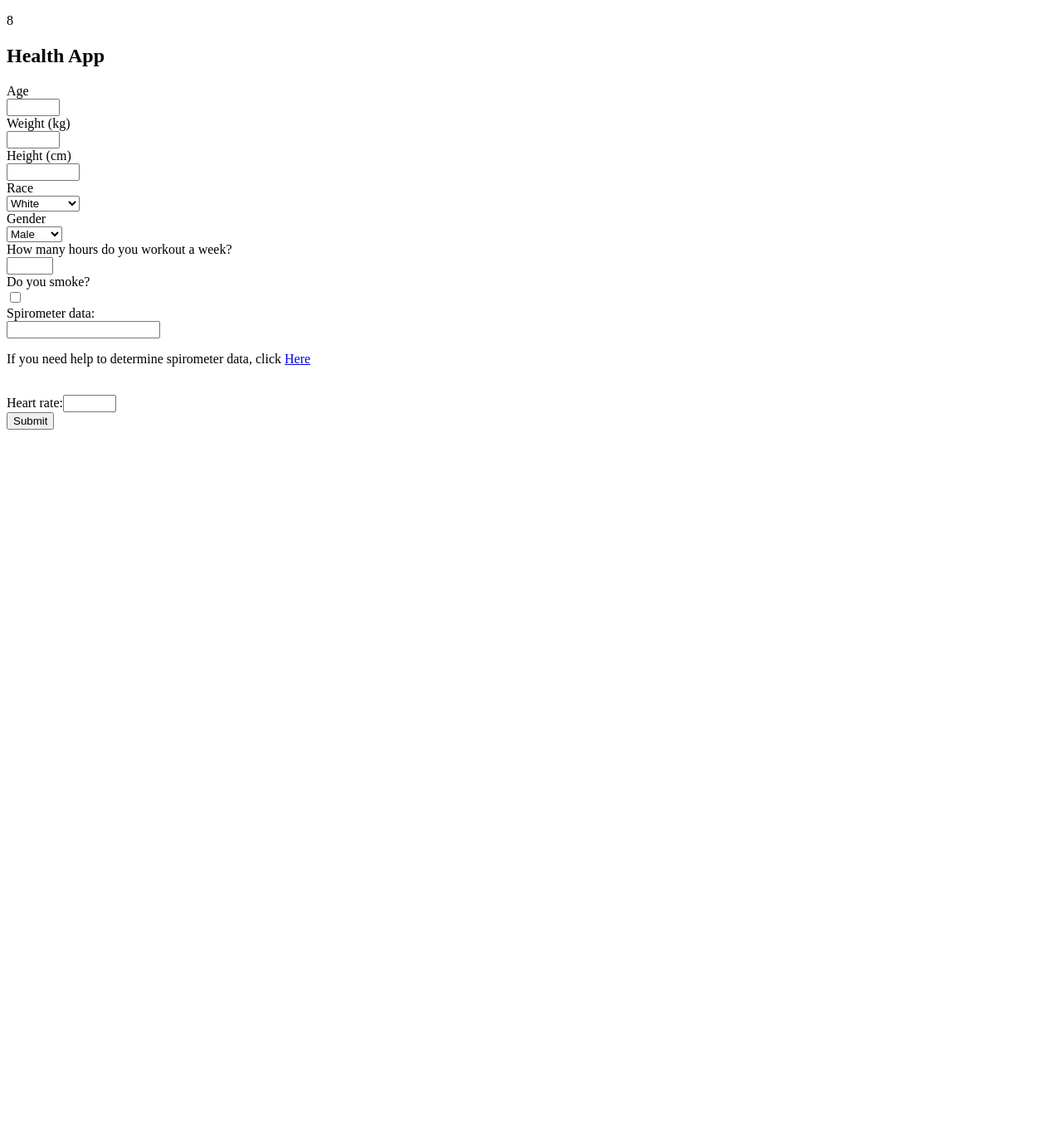
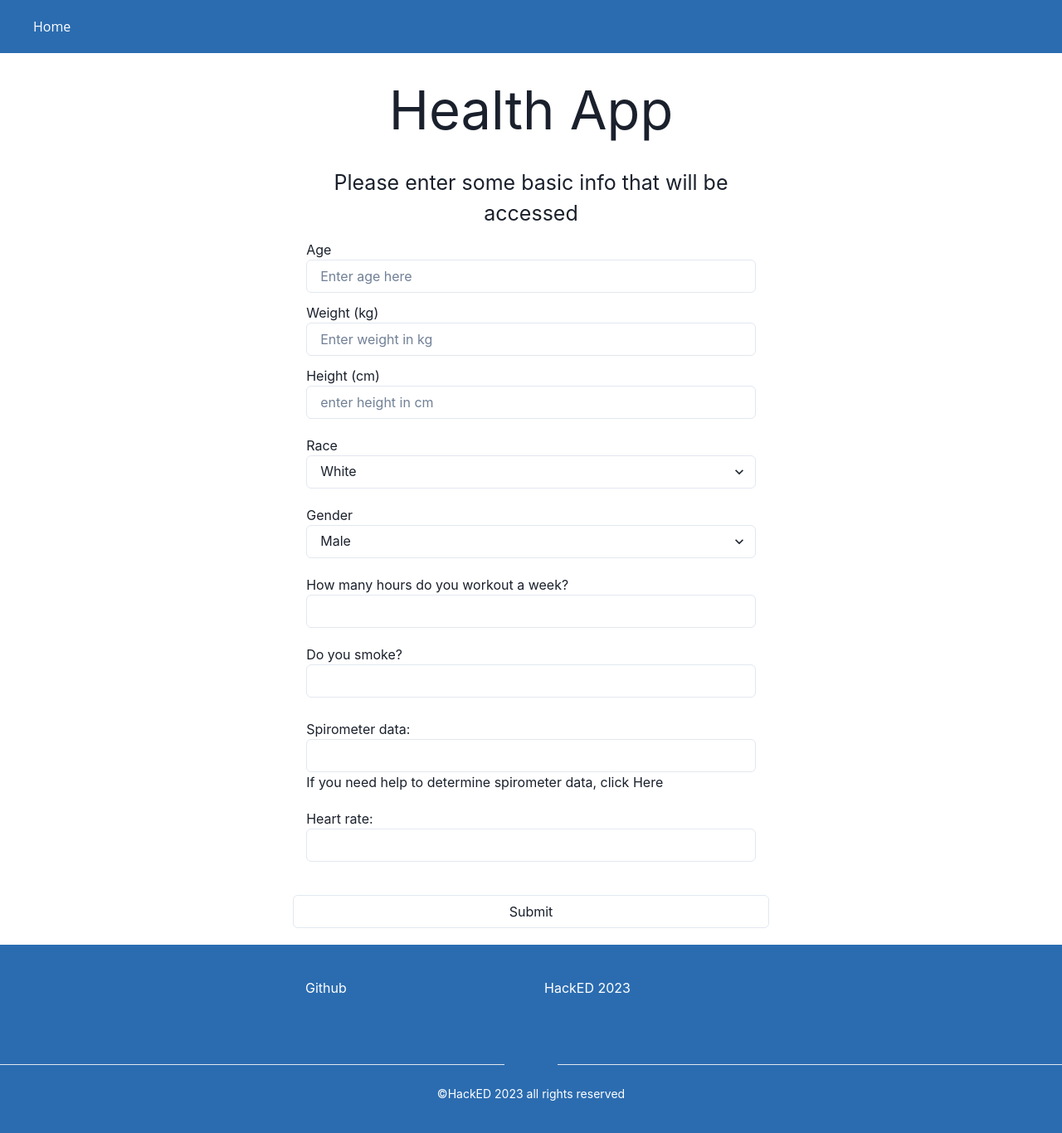
Before and after one commit to NateLapak/HealthHackED, a React (Create React App) app in the folder frontend/: page / in a window 1280 px wide. Shown: the top 1366 px of the page at 83% size. Before the commit the page ends 800 px from the top, so only its background shows below. Built offline with nearby package versions, Linux system fonts and the light colour scheme; no server answers.

Commit message:
Styled homepage

```diff
--- a/frontend/package.json
+++ b/frontend/package.json
@@ -2,11 +2,13 @@
   "name": "frontend",
   "version": "0.1.0",
   "private": true,
-  "proxy":"http://127.0.0.1:5000",
+  "proxy": "http://127.0.0.1:5000",
   "dependencies": {
+    "@chakra-ui/icons": "^2.0.15",
     "@chakra-ui/react": "^2.4.6",
     "@emotion/react": "^11.10.5",
     "@emotion/styled": "^11.10.5",
+    "@mui/material": "^5.11.3",
     "@testing-library/jest-dom": "^5.16.5",
     "@testing-library/react": "^13.4.0",
     "@testing-library/user-event": "^13.5.0",
--- a/frontend/src/App.js
+++ b/frontend/src/App.js
@@ -1,12 +1,19 @@
 import Home from "./Components/Homepage/Home";
+import Navbar from "./Components/Navbar";
+import Footer from "./Components/Footer";
+import { ChakraProvider } from '@chakra-ui/react'
 
 function App() {
   return (
+    <ChakraProvider>
       <div className="App">
         <header className="App-header">
+            <Navbar />
             <Home />
+            <Footer />
         </header>
       </div>
+    </ChakraProvider>
   );
 }
 
--- /dev/null
+++ b/frontend/src/Components/Footer.jsx
@@ -0,0 +1,43 @@
+import {Box,Container, Link, SimpleGrid, Stack, Text, Flex, useColorModeValue} from '@chakra-ui/react';
+
+const Footer = () => {
+    return (
+    <Box bg="blue.600" color="white">
+        <Container as={Stack} maxW={'6xl'} py={10}>
+            <SimpleGrid columns={{ base: 1, sm: 2, md: 4 }} spacing={8}>
+                <Stack align={'flex-start center'}>
+                </Stack>
+                <Stack align={'flex-start center'}>
+                    <Link href="https://github.com/RomanCui/HealthHackED">Github</Link>
+                </Stack>
+                <Stack align={'flex-start'}>
+                    <Link href="https://hacked.compeclub.com/">HackED 2023</Link>
+                </Stack>
+
+
+            </SimpleGrid>
+        </Container>
+        <Box py={10}>
+            <Flex align={'center'} _before={{
+                    content: '""',
+                    borderBottom: '1px solid',
+                    borderColor: useColorModeValue('gray.200', 'gray.700'),
+                    flexGrow: 1,
+                    mr: 8,
+                    }} _after={{
+                    content: '""',
+                    borderBottom: '1px solid',
+                    borderColor: useColorModeValue('gray.200', 'gray.700'),
+                    flexGrow: 1,
+                    ml: 8,
+                    }}>
+            </Flex>
+            <Text pt={6} fontSize={'sm'} textAlign={'center'}>
+                ©HackED 2023 all rights reserved
+            </Text>
+        </Box>
+    </Box>
+    )
+}
+
+export default Footer
--- a/frontend/src/Components/Homepage/Home.jsx
+++ b/frontend/src/Components/Homepage/Home.jsx
@@ -1,8 +1,10 @@
+import {Box, Container, Text, Input, Select} from '@chakra-ui/react'
 import React, { useState, useEffect } from "react";
+
 const Home = () => {
 
     const [data, setdata] = useState({
-        age: 8,
+        age: 0,
     });
 
     useEffect(() => {
@@ -20,72 +22,88 @@ const Home = () => {
     }, []);
 
     return (
-        <div>
-            <p>{data.age}</p>
-            <h2>Health App</h2>
+        <Box>
+            <Container>
 
+                <Text m={5} fontSize={[30, 40, 60, 65]} textAlign="center">
+                Health App
+                </Text>
+
+                <Text m={2} fontSize={[10, 15, 20, 25]} textAlign="center">Please enter some basic info that will be accessed</Text>
                 <form>
+                    <Container my={3}>
                         <label>Age</label>
                         <br />
-                <input type="number" name="Age" min="1" max="120"></input>
+                        <Input type="number" name="Age" min="1" max="120" placeholder='Enter age here'></Input>
                         <br />
+                    </Container>
 
+                    <Container my={3}>
                         <label>Weight (kg)</label>
                         <br />
-                <input type="number" name="Weight" min="5" max="250"></input>
+                        <Input type="number" name="Weight" min="5" max="250" placeholder="Enter weight in kg"></Input>
                         <br />
+                    </Container>
 
+                    <Container my={3}>
                         <label>Height (cm)</label>
                         <br />
-                <input type="number" name="Height" min="10" max="300" step="0.01"></input>
+                        <Input type="number" name="Height" min="10" max="300" step="0.01" placeholder="enter height in cm"></Input>
                         <br />
+                    </Container>
 
+                    <Container my={5}>
                         <label>Race</label>
                         <br />
-                <select name="gender">
+                        <Select name="gender">
                             <option value="White">White</option>
                             <option value="Asian">Asian</option>
                             <option value="Black">Black</option>
                             <option value="Indigenous">Indigenous</option>
                             <option value="Other">Other</option>
-                </select>
-                <br />
+                        </Select>
+                    </Container>
 
+                    <Container my={5}>
                         <label>Gender</label>
                         <br />
-
-                <select name="gender">
+                        <Select name="gender">
                             <option value="male">Male</option>
                             <option value="female">Female</option>
-                </select>
+                        </Select>
+                    </Container>
 
-                <br />
-
+                    <Container my={5}>
                         <label>How many hours do you workout a week?</label>
                         <br />
-                <input type="number" name="Hours" min="0" max="24"></input>
+                        <Input type="number" name="Hours" min="0" max="24"></Input>
+                    </Container>
 
-                <br/>
 
+                    <Container my={5}>
                         <label>Do you smoke?</label>
                         <br />
-                <input type="checkbox"></input>
+                        <Input type="checkbox"></Input>
+                    </Container>
 
-                <br/>
-
+                    <Container my={5}>
                         <label>Spirometer data:</label>
                         <br/>
-                <input type="number"></input>
+                        <Input type="number"></Input>
                         <p>If you need help to determine spirometer data, click <a href="https://www.healthline.com/health/spirometry#procedure">Here</a></p>
+                    </Container>
 
-                <br />
+                    <Container my={5}>
+                        <label>Heart rate:</label>
+                        <Input type="number" name="Heart-rate" min="1" max="150"></Input>
+                        <br/>
+                    </Container>
 
-                <label>Heart rate:</label>
-                <input type="number" name="Heart-rate" min="1" max="150"></input>
-                <br/>
-                <input type="submit" value="Submit"></input>
+                    <Input className="#2B6CB0" type="submit" value="Submit" my={5}></Input>
                 </form>
-        </div>
+
+            </Container>
+        </Box>
     )
 }
 
--- /dev/null
+++ b/frontend/src/Components/Navbar.jsx
@@ -0,0 +1,61 @@
+import {Box, Flex, HStack, Link, IconButton, Menu, useDisclosure, useColorModeValue, Stack} from '@chakra-ui/react';
+
+import { HamburgerIcon, CloseIcon } from '@chakra-ui/icons';
+
+const Navbar = () => {
+
+    // Hook that deals with opening and closing hamburger icon
+    const { isOpen, onOpen, onClose } = useDisclosure();
+
+    return (
+
+        // Create navbar using box and flex
+        <Box bg="blue.600" px={4} fontFamily="Open Sans">
+            <Flex h={16} alignItems={'center'} justifyContent={'space-between'}>
+               <IconButton size={'md'} icon={isOpen ? <CloseIcon /> : <HamburgerIcon />} aria-label={'Open Menu'} display={{ md: 'none' }} onClick={isOpen ? onClose : onOpen}/>
+                <HStack spacing={8} alignItems={'center'} color="white">
+                    <Box>
+                        <Link to="/" mx={4} px={2} py={1} rounded={'md'} _hover={{ textDecoration: 'none', bg: useColorModeValue('gray.200', 'gray.700'),}}>
+                            Home
+                        </Link>
+
+                    </Box>
+                </HStack>
+
+                <Flex alignItems={'center'}>
+                    <Menu>
+                        <HStack as={'nav'} spacing={4} display={{ base: 'none', md: 'flex' }} color="white">
+                            <Link to="/register" px={2} py={1} rounded={'md'} _hover={{ textDecoration: 'none', bg: useColorModeValue('gray.200', 'gray.700'),}}>
+
+                            </Link>
+
+                            <Link  to="/login" px={2} py={1} rounded={'md'} _hover={{ textDecoration: 'none', bg: useColorModeValue('gray.200', 'gray.700'),}}>
+
+                            </Link>
+                        </HStack>
+                    </Menu>
+                </Flex>
+            </Flex>
+
+            {/* Hamburger icon when screen is smaller */}
+            {isOpen ? (
+                <Box pb={4} display={{ md: 'none' }}>
+                    <Stack as={'nav'} spacing={4}>
+
+                        <Link color="white"  to="/register" px={2} py={1} rounded={'md'} _hover={{ textDecoration: 'none', bg: "gray.200"}}>
+                            Register
+                        </Link>
+
+                        <Link color="white" to="/login" px={2} py={1} rounded={'md'} _hover={{ textDecoration: 'none', bg: "gray.200"}}>
+                            Login
+                        </Link>
+
+                    </Stack>
+                </Box>
+            ) : null}
+        </Box>
+
+    )
+}
+
+export default Navbar
```
Also changed, not shown: 2 other files (tests, documents, lock files or other folders). Lines whose indentation alone changed are shown as unchanged.
